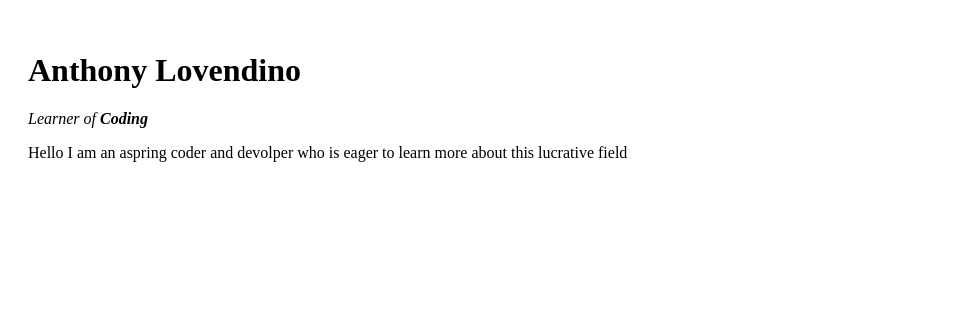
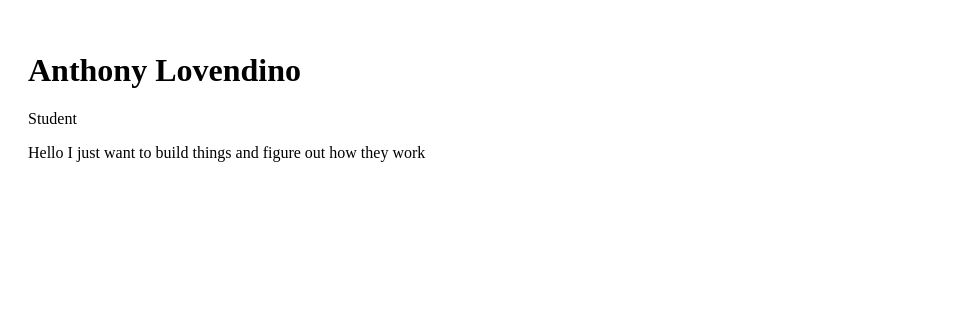
Before and after one commit to Alove1020/cv, a plain HTML site: page index.html in a window 1280 px wide. Shown: the part 127-447 px from the top of the page, 323-1280 px from the left. Drawn offline with Linux system fonts and the light colour scheme.

Commit message:
Update index.html

```diff
--- a/index.html
+++ b/index.html
@@ -12,8 +12,8 @@
       <td><img border="0" src="Images/Anthony Lovendino 2.png" alt="Anthony Lovendino" width="280" height="380"></td>
       <td>
         <h1>Anthony Lovendino</h1>
-        <p><em>Learner of <strong>Coding</strong></em></p>
-        <p>Hello I am an aspring coder and devolper who is eager to learn more about this lucrative field</p>
+        <p>Student</p>
+        <p>Hello I just want to build things and figure out how they work</p>
       </td>
     </tr>
   </table>
```
